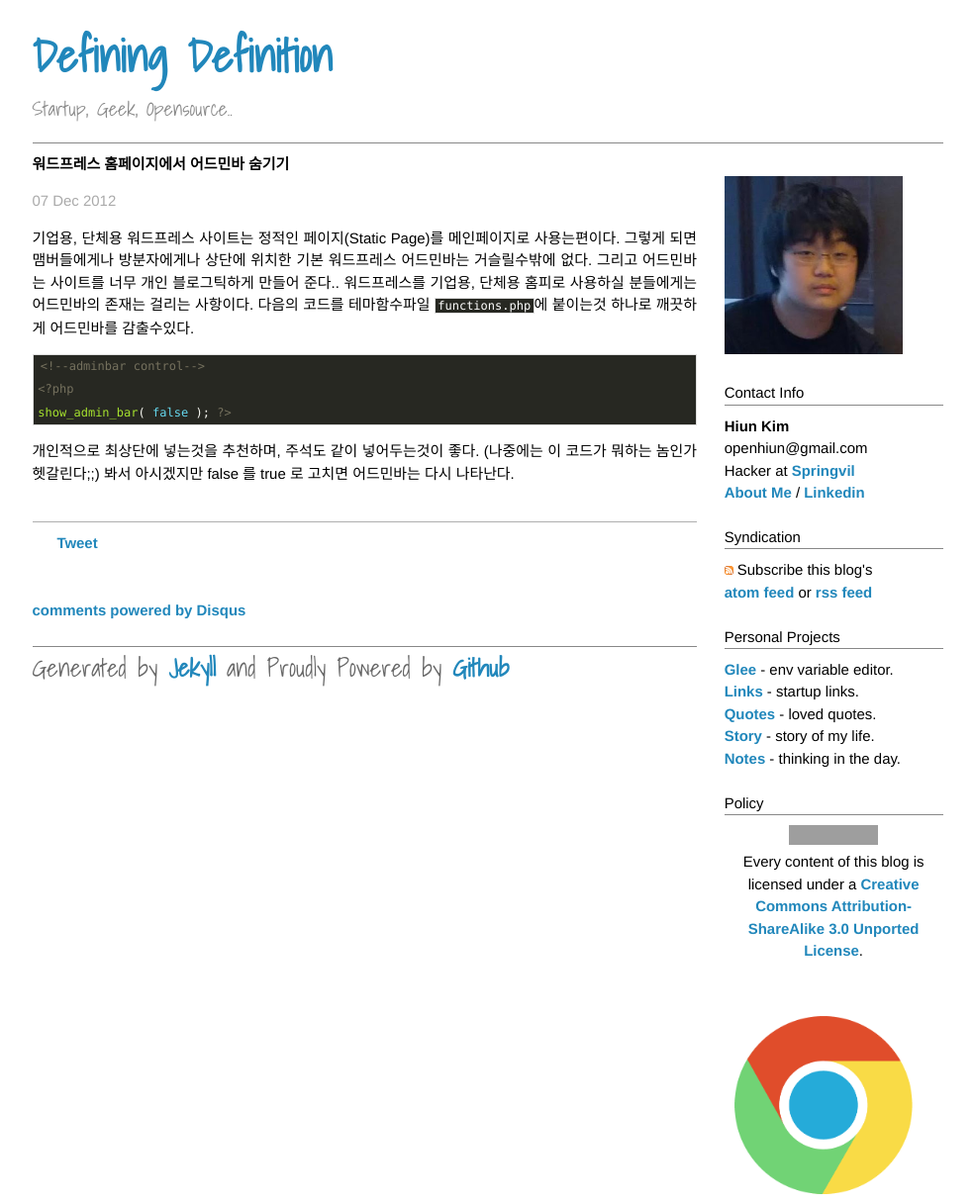
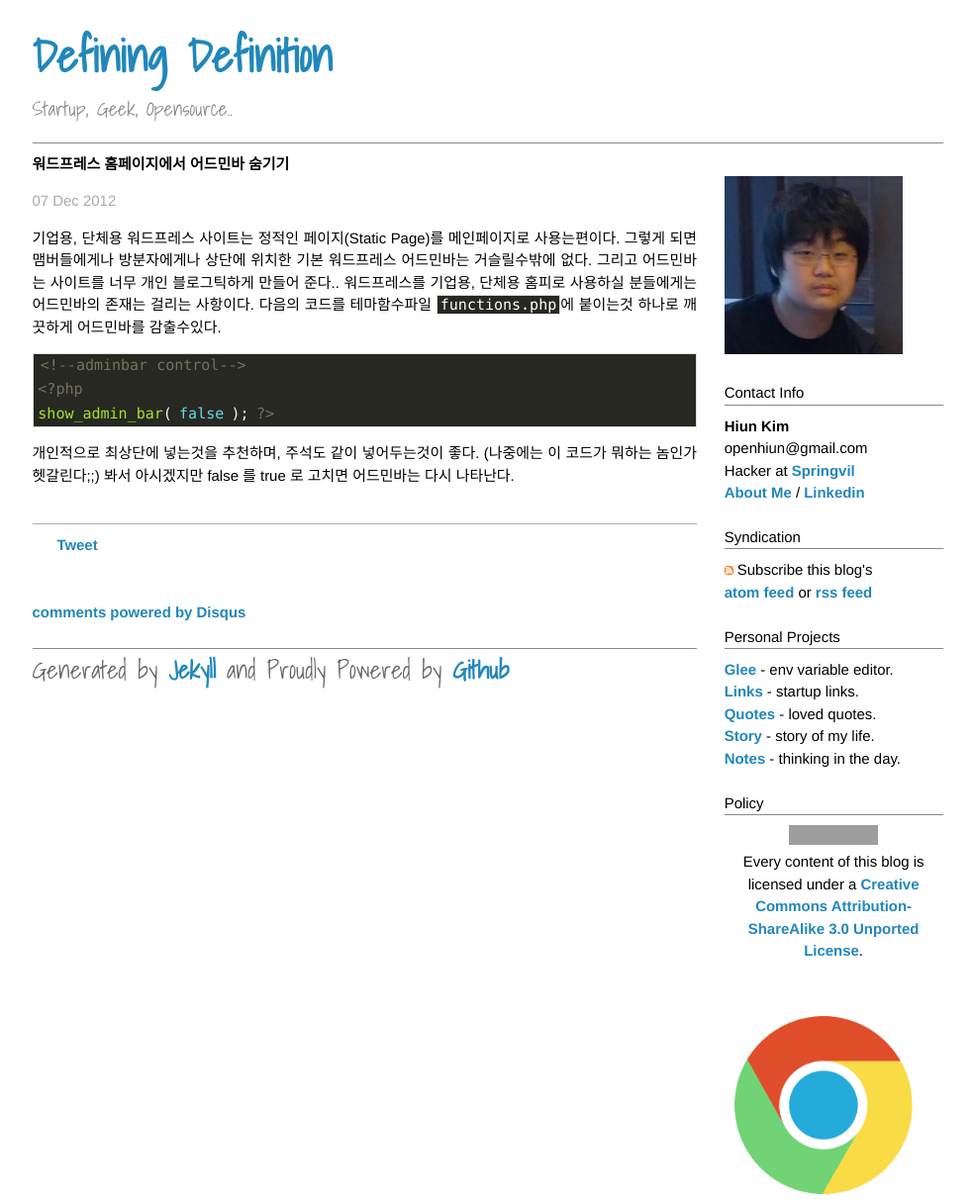
Before and after one commit to Gorski4123/openhiun.github.com, a Jekyll site: the page built from _posts/2012-12-07-how-to-hide-adminbar-in-wordpress.md, in a window 1280 px wide. Shown: the whole page at 99% size, without its empty margins (160-1144 px from the left). Built offline with Jekyll 4.4.1, drawn with Linux system fonts in a browser that asks for light colours; Markdown is read by kramdown in place of the engine named in the settings; comment, search, counter and statistics services are not loaded; grey boxes are pictures that could not be loaded.

Commit message:
Update main.css

```diff
--- a/css/main.css
+++ b/css/main.css
@@ -219,12 +219,12 @@ code {
 
 code span {
   font-family: 'Monaco', 'Lucida Console', 'Source Code Pro', sans-serif;
-  font-size: 12px;
+  font-size: 15px;
 }
 
 p code {
   font-family: 'Monaco', 'Lucida Console', 'Source Code Pro', sans-serif;
-  font-size: 12px;
+  font-size: 15px;
 }
 
 .bg {
```
